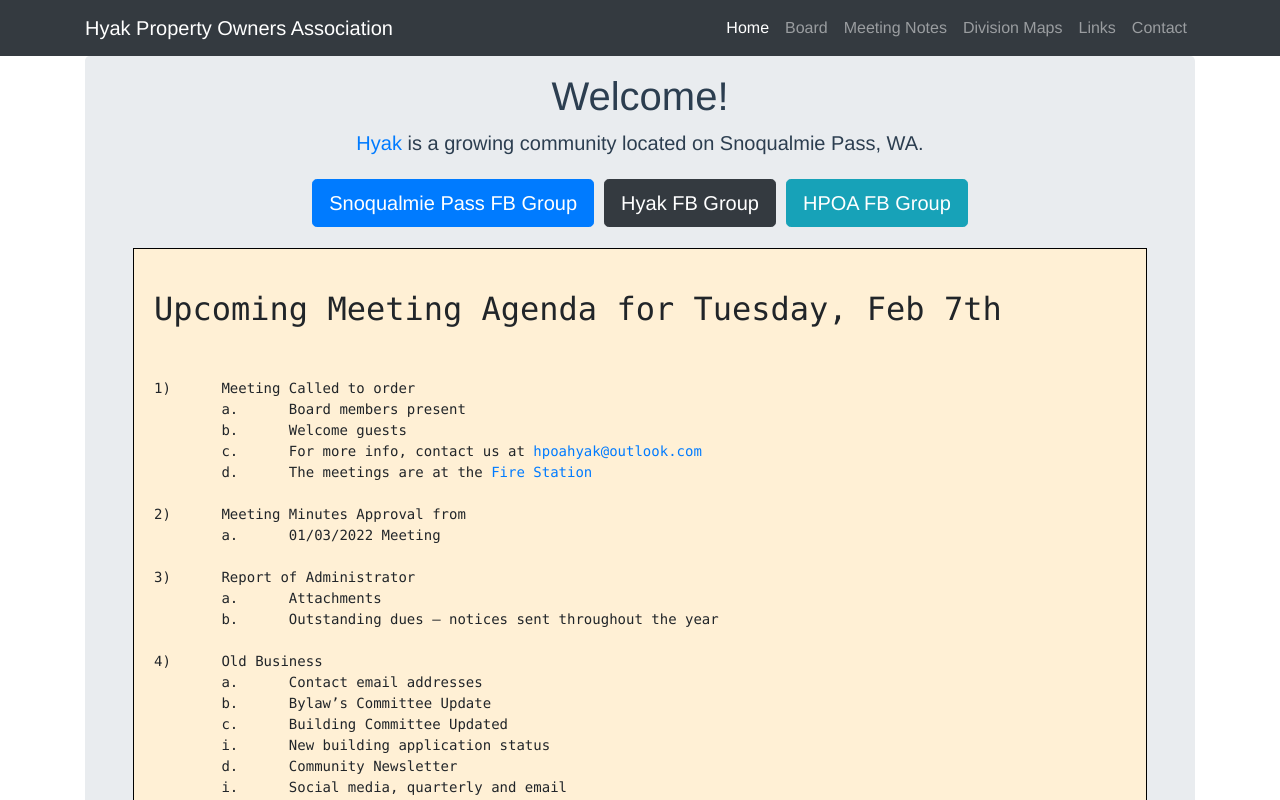
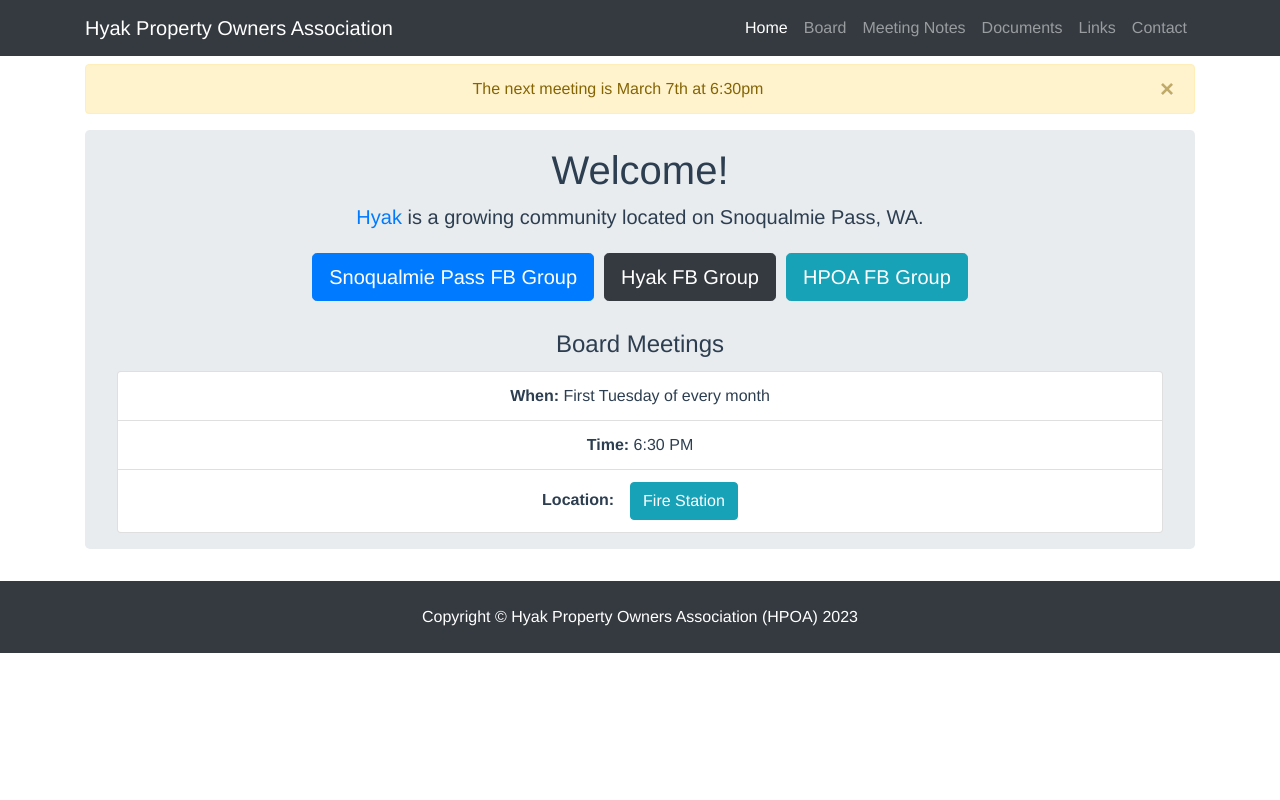
Before and after one commit to legauntt/hyak.life, a Vue app: page / in a window 1280 px wide. Shown: the top 800 px of the page. Built offline with nearby package versions, Linux system fonts and the light colour scheme.

Commit message:
Babygumgumplete

```diff
--- a/src/components/HyakHeader.vue
+++ b/src/components/HyakHeader.vue
@@ -54,7 +54,7 @@
               data-toggle="collapse"
               data-target=".navbar-collapse.show"
             >
-              <span class="nav-link">Division Maps</span>
+              <span class="nav-link">Documents</span>
             </li>
           </router-link>
 
--- a/src/data/meetingNotes.ts
+++ b/src/data/meetingNotes.ts
@@ -9,6 +9,18 @@ export interface IMeeting {
   title: string;
   filename: string;
 }
+
+/**
+ * 2023!
+ */
+const entriesFor2023: IMeeting[] = [
+  {
+    date: "2023-01-03",
+    category: "regular",
+    title: "Minutes",
+    filename: "January 2023 HPOA Meeting Minutes DRAFT.docx",
+  },
+];
 
 /**
  * 2022 - Unexpected.
@@ -671,6 +683,7 @@ const entriesFor2007: IMeeting[] = [
 ];
 
 const allEntries: IMeeting[] = ([] as IMeeting[]).concat(
+  entriesFor2023,
   entriesFor2022,
   entriesFor2021,
   entriesFor2020,
--- a/src/views/Home.vue
+++ b/src/views/Home.vue
@@ -4,12 +4,11 @@
     <div class="container">
       <div class="row">
         <div class="col-lg-12">
-          <!-- <div
+          <div
             class="alert alert-warning alert-dismissible fade show mt-2"
             role="alert"
           >
-            The annual meeting is June 4th @ 9:00 AM, followed by the annual
-            neighborhood cleanup
+            The next meeting is March 7th at 6:30pm
 
             <button
               type="button"
@@ -19,7 +18,7 @@
             >
               <span aria-hidden="true">&times;</span>
             </button>
-          </div> -->
+          </div>
 
           <div class="jumbotron pt-3 pb-3">
             <h1>Welcome!</h1>
@@ -54,65 +53,10 @@
               >
             </p>
 
-            <div
-              class="mt-3 ml-3 mr-3"
-            >
-<pre style="background: #FFF0D5; border: 1px black solid; padding: 20px; text-align: left;">
+            <div class="mt-3 ml-3 mr-3">
+              <!-- <pre style="background: #FFF0D5; border: 1px black solid; padding: 20px; text-align: left;">
 	<h2>Upcoming Meeting Agenda for Tuesday, Feb 7th</h2>
-
-1)	Meeting Called to order
-	a.	Board members present
-	b.	Welcome guests
-	c.	For more info, contact us at <a target="_blank" href="mailto:hpoahyak@outlook.com">hpoahyak@outlook.com</a>
-	d.	The meetings are at the <a target="_blank" href="https://www.google.com/maps/place/snoqualmie+pass+fire+and+rescue/@47.4171668,-121.4147039,17z/data=!3m1!4b1!4m5!3m4!1s0x549a79a0476547c1:0x4bfe36062cb6f570!8m2!3d47.4171668!4d-121.4125152">Fire Station</a>
-
-2)	Meeting Minutes Approval from
-	a.	01/03/2022 Meeting
-
-3)	Report of Administrator
-	a.	Attachments
-	b.	Outstanding dues – notices sent throughout the year
-
-4)	Old Business
-	a.	Contact email addresses
-	b.	Bylaw’s Committee Update
-	c.	Building Committee Updated
-	i.	New building application status
-	d.	Community Newsletter
-	i.	Social media, quarterly and email
-	e.	HPOA Board Code of Ethics
-	f.	Insurance policy
-	g.	Storage unit
-
-5)	New Business
-	a.	WM garbage service reduction in service
-	b.	Reserve Study
-	c.	Dues increase to $85.00 per year
-	i.	This would cover the cost of accepting online payments
-	d.	Enforcement of Covenants of the following
-	i.	All signage (including but not limited “no parking”, “no trespassing”, “private property”,
-		“drive slow our kids live here”, “pick up after your dog”, “Proud of my child graduation”)
-	ii.	Ropes, cones or other items neighbors use to keep others out of their driveways
-	iii.	Commercial Business and it’s relation to AirBNB and VRBO
-	iv.	Skeleton decorations
-	v.	Building additions without HPOA Board approval
-	e.	Leadership Course via WSCAI
-
-
-6)	Communications
-
-7)	Guest Comments
-
-8)	Building Committee: (Building applications are accepted up to 10 days prior to meetings)
-	a.	Lot 80 – XX Innsbruck Drive
-	b.	Lot 54 Gagnon
-	c.	Lot 5
-
-9)	Meeting Adjourned
-	a.	Next Meeting Date: 03/07/2023
-
-</pre
->
+</pre> -->
             </div>
 
             <HyakMeetings />
```
Also changed, not shown: 1 other file (tests, documents, lock files or other folders).
